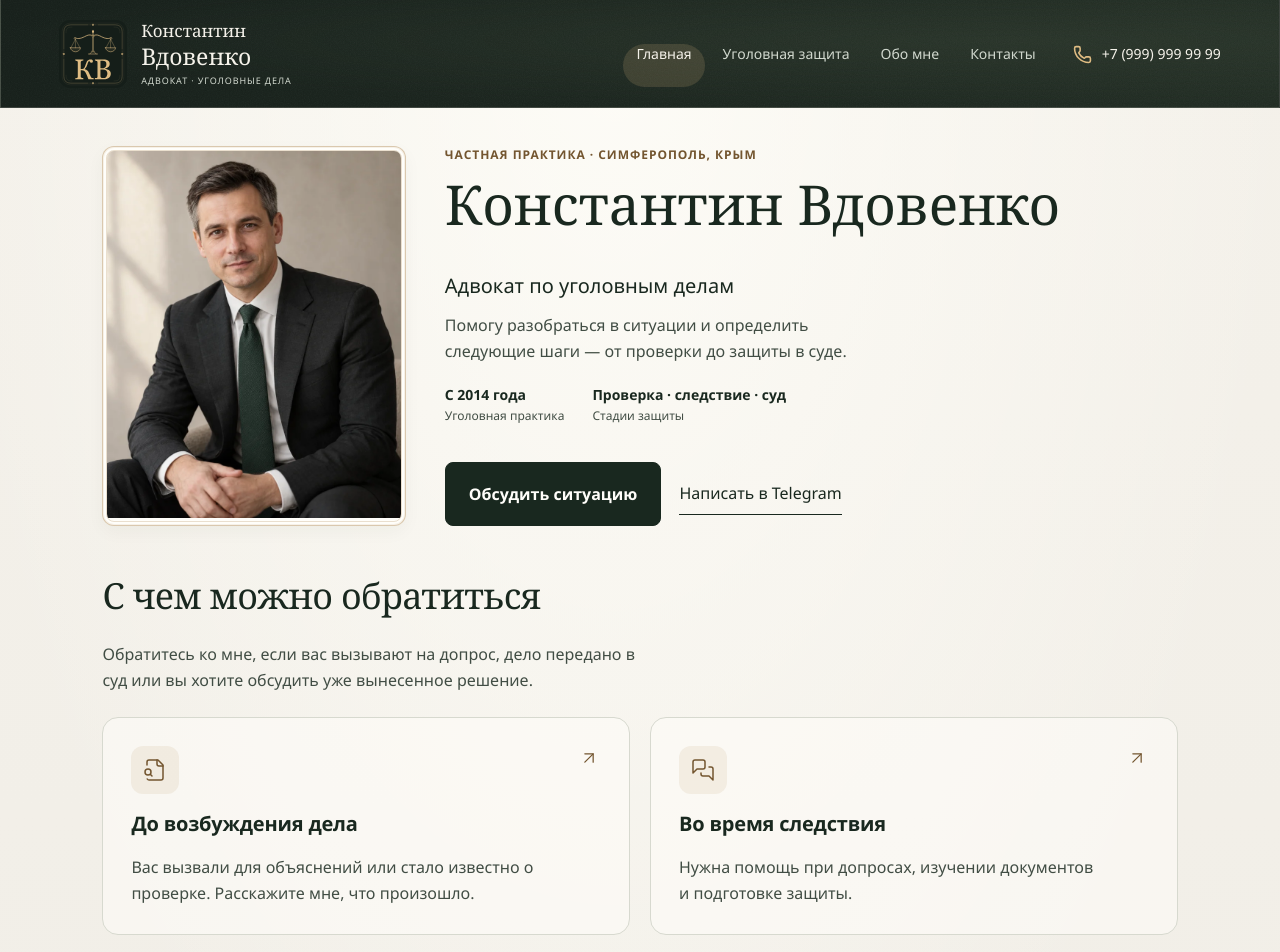
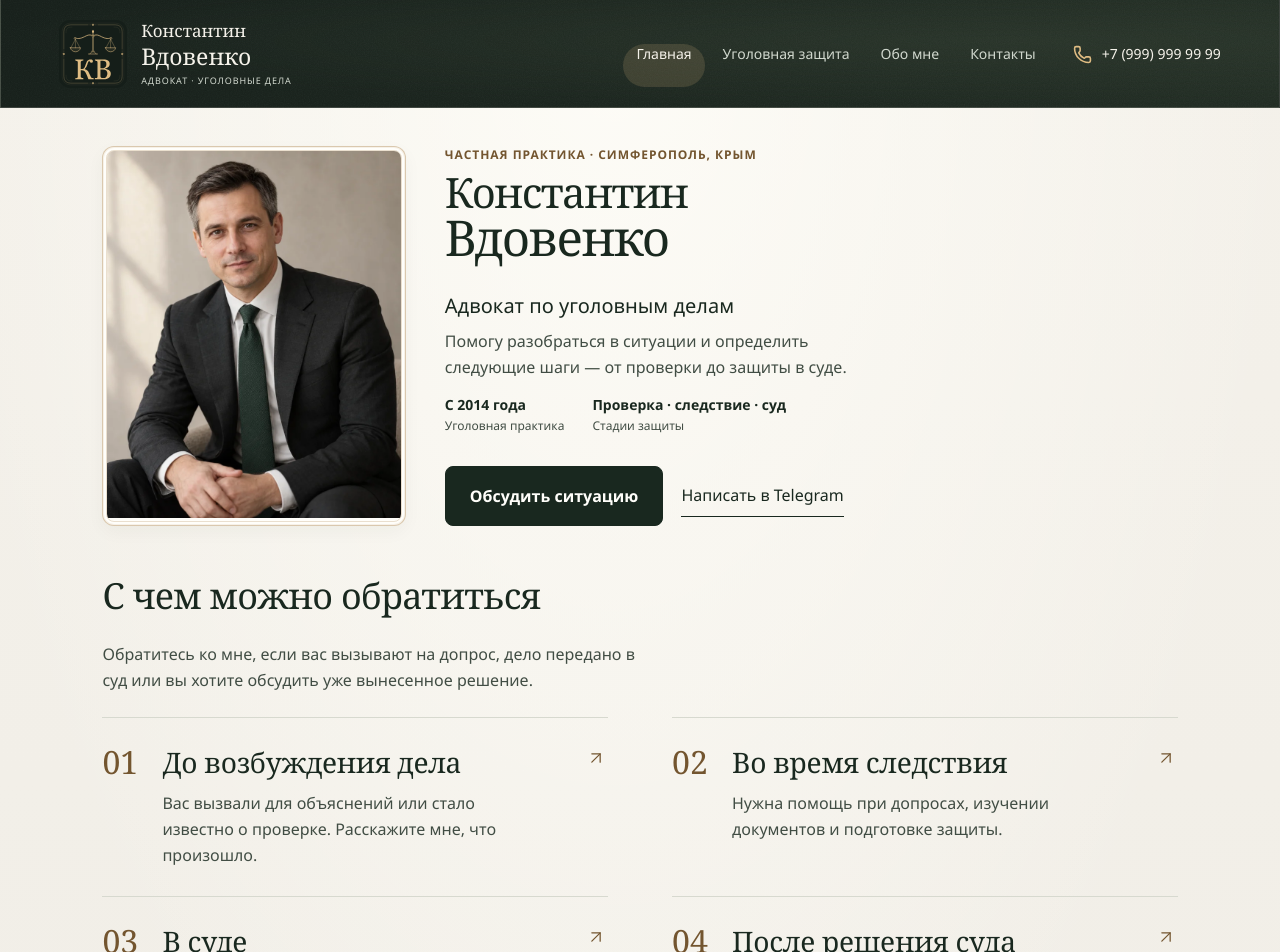
Before and after one commit to Aleks-man/advokat-vdovenko, a React (Vite) app in the folder front/: page / in a window 1280 px wide. Shown: the top 952 px of the page. Built offline with nearby package versions, Linux system fonts and the light colour scheme; a web font is replaced by a local one.

Commit message:
Refine home page typography and practice list, fix accordion arrows on iOS

```diff
--- a/front/src/components/AccordionItem/AccordionItem.css
+++ b/front/src/components/AccordionItem/AccordionItem.css
@@ -24,7 +24,9 @@
 }
 .accordion-arrow {
   flex-shrink: 0;
-  font-size: 0.55em;
+  display: block;
+  width: 16px;
+  height: 16px;
   transform-origin: center;
   transition: transform 0.36s cubic-bezier(0.22, 1, 0.36, 1);
 }
--- a/front/src/components/AccordionItem/AccordionItem.tsx
+++ b/front/src/components/AccordionItem/AccordionItem.tsx
@@ -1,3 +1,4 @@
+import { ChevronRight } from 'lucide-react'
 import { useId, useState, type ReactNode } from 'react'
 import './AccordionItem.css'
 
@@ -24,9 +25,12 @@ export function AccordionItem({ title, children, defaultOpen = false }: Accordio
           aria-controls={panelId}
           onClick={() => setOpen((current) => !current)}
         >
-          <span className="accordion-arrow" aria-hidden="true">
-            ▶
-          </span>
+          <ChevronRight
+            className="accordion-arrow"
+            size={16}
+            strokeWidth={1.75}
+            aria-hidden="true"
+          />
           {title}
         </button>
       </h3>
--- a/front/src/components/PracticeList/PracticeList.css
+++ b/front/src/components/PracticeList/PracticeList.css
@@ -1,47 +1,45 @@
 .practice-list {
   display: grid;
   grid-template-columns: repeat(2, minmax(0, 1fr));
-  gap: 20px;
+  column-gap: clamp(28px, 5vw, 72px);
 }
 .practice-row {
   display: grid;
-  grid-template-columns: minmax(0, 1fr) 24px;
-  grid-template-rows: auto auto 1fr;
-  gap: 16px;
-  padding: var(--card-padding);
-  border: 1px solid var(--line);
-  border-radius: var(--card-radius);
-  background: rgb(255 254 250 / 55%);
-  transition:
-    background 0.2s,
-    border-color 0.2s,
-    box-shadow 0.2s;
+  grid-template-columns: 40px minmax(0, 1fr) 24px;
+  grid-template-rows: auto 1fr;
+  gap: 12px 20px;
+  padding: 28px 0;
+  border-top: 1px solid var(--line);
+  transition: border-color 0.2s;
 }
-.practice-icon {
-  display: grid;
-  place-items: center;
-  width: 48px;
-  height: 48px;
-  border-radius: 12px;
-  background: rgb(var(--accent-rgb) / 10%);
+.practice-number {
+  grid-column: 1;
+  grid-row: 1 / -1;
+  font-family: var(--heading);
+  font-size: 32px;
+  font-weight: 400;
+  line-height: 1;
   color: var(--accent-text);
 }
 .practice-row h3 {
-  grid-column: 1 / -1;
-  min-width: 0;
-  font-size: var(--title-small);
+  grid-column: 2;
+  margin: 0;
+  font-family: var(--heading);
+  font-size: clamp(24px, 2.2vw, 30px);
+  font-weight: 400;
+  line-height: 1.15;
 }
 .practice-row p {
-  grid-column: 1 / -1;
+  grid-column: 2;
+  grid-row: 2;
   font-size: var(--text-size);
   line-height: var(--text-leading);
   color: var(--muted);
-  max-width: 46ch;
+  max-width: 42ch;
 }
 .practice-arrow {
-  grid-column: 2;
+  grid-column: 3;
   grid-row: 1;
-  align-self: start;
   display: grid;
   place-items: center;
   width: 24px;
@@ -51,22 +49,23 @@
 }
 .practice-row:is(:hover, :focus-visible) {
   border-color: var(--accent);
-  background: var(--paper-light);
-  box-shadow: 0 8px 24px rgb(25 40 31 / 5%);
 }
 .practice-row:is(:hover, :focus-visible) .practice-arrow {
-  transform: translate(2px, -2px);
+  transform: translate(3px, -3px);
 }
 @media (max-width: 760px) {
   .practice-list {
-    grid-template-columns: 1fr;
-    gap: 12px;
+    grid-template-columns: minmax(0, 1fr);
   }
   .practice-row {
-    gap: 10px;
+    grid-template-columns: 30px minmax(0, 1fr) 20px;
+    gap: 10px 14px;
+    padding: 22px 0;
   }
-  .practice-icon {
-    width: 40px;
-    height: 40px;
+  .practice-number {
+    font-size: 27px;
+  }
+  .practice-row h3 {
+    font-size: 25px;
   }
 }
--- a/front/src/components/PracticeList/PracticeList.tsx
+++ b/front/src/components/PracticeList/PracticeList.tsx
@@ -1,31 +1,16 @@
-import {
-  ArrowUpRight,
-  FileSearch,
-  MessagesSquare,
-  Landmark,
-  FileCheck2,
-  type LucideIcon,
-} from 'lucide-react'
+import { ArrowUpRight } from 'lucide-react'
 import { Link } from 'react-router-dom'
-import { practiceAreas, type PracticeArea } from '../../data/practice'
+import { practiceAreas } from '../../data/practice'
 import './PracticeList.css'
-
-const stageIcons = {
-  'pre-investigation': FileSearch,
-  investigation: MessagesSquare,
-  trial: Landmark,
-  appeal: FileCheck2,
-} satisfies Record<PracticeArea['id'], LucideIcon>
 
 export function PracticeList() {
   return (
     <div className="practice-list">
-      {practiceAreas.map((area) => {
-        const Icon = stageIcons[area.id]
+      {practiceAreas.map((area, index) => {
         return (
           <Link to={`/practice#${area.anchorId}`} className="practice-row" key={area.id}>
-            <span className="practice-icon" aria-hidden="true">
-              <Icon size={24} strokeWidth={1.5} />
+            <span className="practice-number" aria-hidden="true">
+              {String(index + 1).padStart(2, '0')}
             </span>
             <h3>{area.title}</h3>
             <p>{area.description}</p>
--- a/front/src/pages/Home/components/Hero/Hero.css
+++ b/front/src/pages/Home/components/Hero/Hero.css
@@ -173,3 +173,30 @@
 .hero-mobile-practice {
   display: none;
 }
+
+@media (min-width: 1100px) {
+  .hero-copy {
+    gap: 16px;
+  }
+  .hero h1 {
+    font-size: clamp(38px, 5.7cqi, 52px);
+    line-height: 0.98;
+    letter-spacing: -0.035em;
+  }
+  .hero h1 span,
+  .hero h1 em {
+    display: block;
+  }
+  .hero h1 em {
+    font-size: 1.18em;
+  }
+  .hero-content {
+    gap: 14px;
+  }
+  .hero-summary {
+    margin-top: 8px;
+  }
+  .hero-actions .button {
+    padding: 16px 24px;
+  }
+}
```
Also changed, not shown: 1 other file (tests, documents, lock files or other folders).
